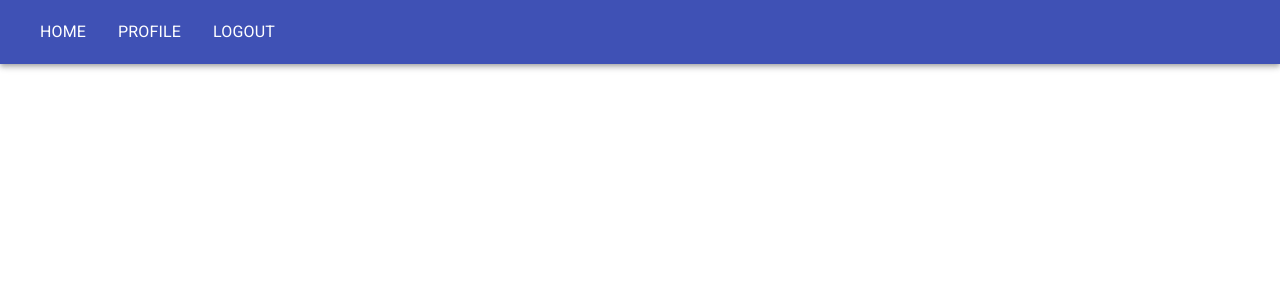
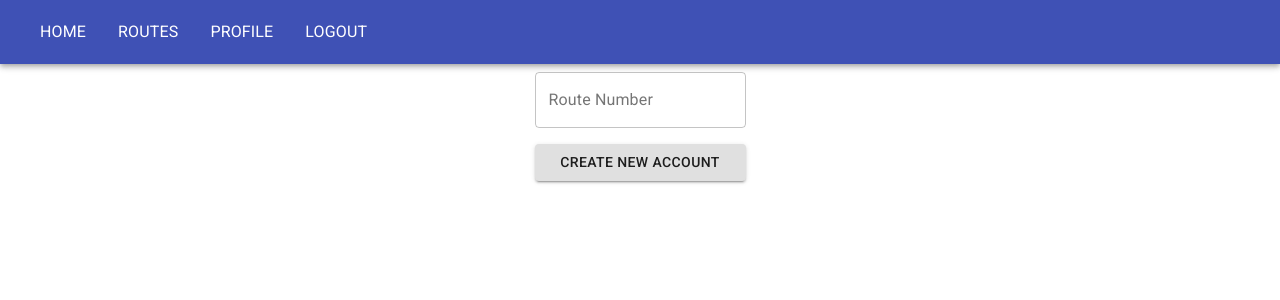
Before and after one commit to saahiljaffer/volunteer-portal, a React (Create React App) app in the folder frontend/: page /routes in a window 1280 px wide. Shown: the top 300 px of the page. Built offline with nearby package versions, Linux system fonts and the light colour scheme; no server answers; sample sign-in values are in the browser's storage.

Commit message:
add route0

```diff
--- a/frontend/src/App.js
+++ b/frontend/src/App.js
@@ -2,6 +2,9 @@ import "./App.css";
 import React from "react";
 import { BrowserRouter as Router, Route, Switch } from "react-router-dom";
 import { Profile } from "./pages/Profile";
+import { DriverRoute } from "./pages/Route";
+import { DriverRoutes } from "./pages/DriverRoutes";
+
 import { Login } from "./pages/Login";
 import { SignUp } from "./pages/SignUp";
 import { Events } from "./pages/Events";
@@ -36,7 +39,10 @@ function App({ history }) {
           />
           <Route path="/signup" component={() => <SignUp />} />
           <Route path="/login" component={() => <Login />} />
-          <Route path="/route/:id" component={() => <Route />} />
+          <Route exact path="/routes" component={DriverRoutes} />
+
+          <Route path="/routes/:id" component={DriverRoute} />
+
           {/* <Route component={NotFoundPage} /> */}
         </Switch>
       </div>
--- /dev/null
+++ b/frontend/src/pages/DriverRoutes.js
@@ -0,0 +1,29 @@
+import React from "react";
+import { FormControl, Box, TextField, Button, Link } from "@material-ui/core";
+
+export function DriverRoutes() {
+  return (
+    <FormControl>
+      <Box m={1}>
+        <TextField
+          // inputRef={register}
+          name="number"
+          label="Route Number"
+          // className={classes.textField}
+          // margin="normal"
+          variant="outlined"
+          fullWidth
+        />
+      </Box>
+      <Box m={1}>
+        <Link to="/routes/{}" key="signup" style={{ textDecoration: "none" }}>
+          <Button variant="contained" fullWidth>
+            Create New Account
+          </Button>
+        </Link>
+      </Box>
+    </FormControl>
+  );
+}
+
+export default DriverRoutes;
--- a/frontend/src/pages/NavBar.js
+++ b/frontend/src/pages/NavBar.js
@@ -25,6 +25,7 @@ const useStyles = makeStyles((theme) => ({
 
 const navLinks = [
   { title: `Home`, path: `/` },
+  { title: "Routes", path: "/routes" },
   { title: `Profile`, path: `/profile` },
 ];
 
--- a/frontend/src/pages/Route.js
+++ b/frontend/src/pages/Route.js
@@ -1,5 +1,44 @@
-import React from "react";
+import React, { useState, useEffect } from "react";
+import { Link, Button, Container, Box } from "@material-ui/core";
 
-export function Route() {}
+export function DriverRoute({ match }) {
+  const { id } = match.params;
+  const [data, setData] = useState(null);
+  const [index, setIndex] = useState(0);
+  const [delivery, setDelivery] = useState(null);
+  useEffect(() => {
+    var fetchStr = "/api/routes/" + id;
+    fetch(fetchStr, {
+      method: "GET",
+    })
+      .then((response) => response.json())
+      .then(setData);
+  }, []);
 
-export default Route;
+  if (data) {
+    return (
+      <Container maxWidth="md">
+        <div style={{ textAlign: "left" }}>
+          <Link href="https://google.ca">
+            Address: {data.deliveries[index].number}{" "}
+            {data.deliveries[index].street} {data.deliveries[index].postalCode}
+          </Link>
+          <p>Apartment Number: {data.deliveries[index].apartment}</p>
+          <p>Phone Number: {data.deliveries[index].phone}</p>
+          <p>Portions: {data.deliveries[index].portions}</p>
+
+          <Box m={1}>
+            <Button variant="contained">Previous</Button>
+          </Box>
+          <Box m={1}>
+            <Button variant="contained">Next</Button>
+          </Box>
+        </div>
+      </Container>
+    );
+  }
+
+  return <></>;
+}
+
+export default DriverRoute;
```
Also changed, not shown: 2 other files (tests, documents, lock files or other folders).
